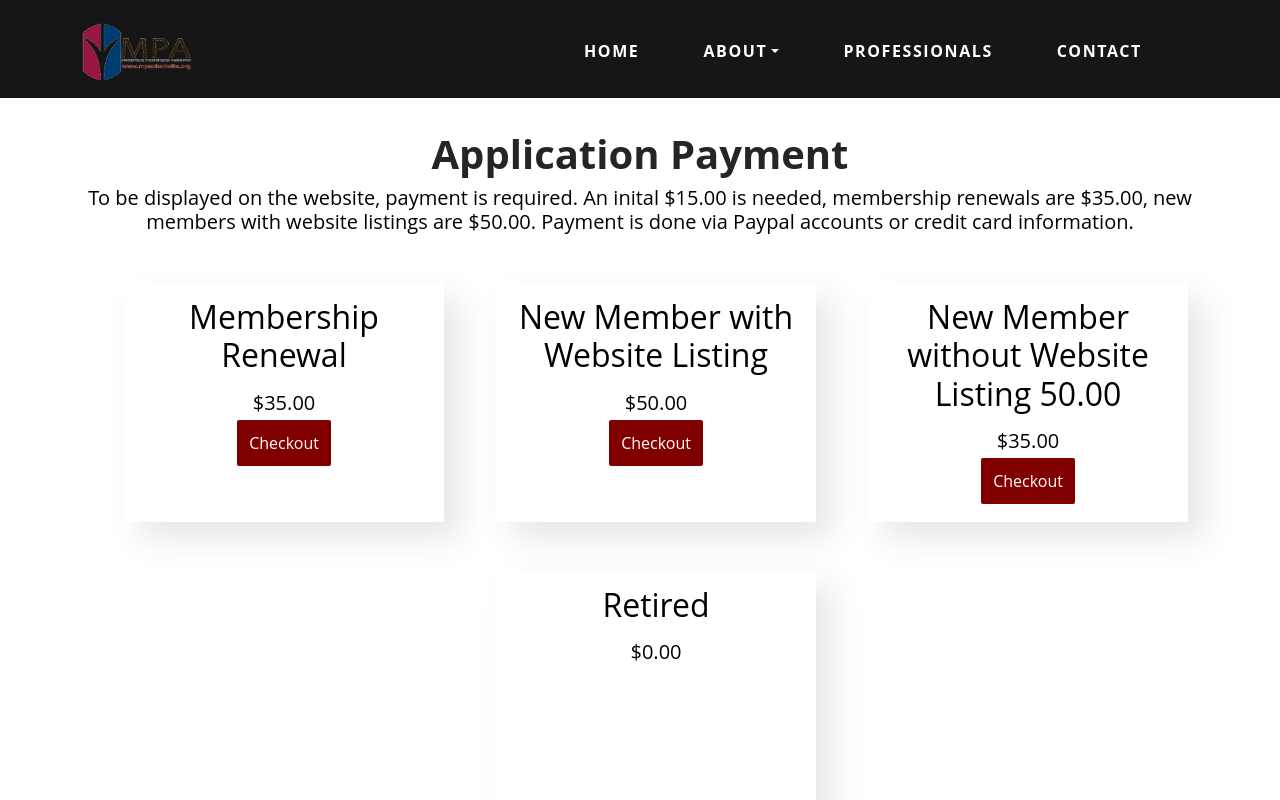
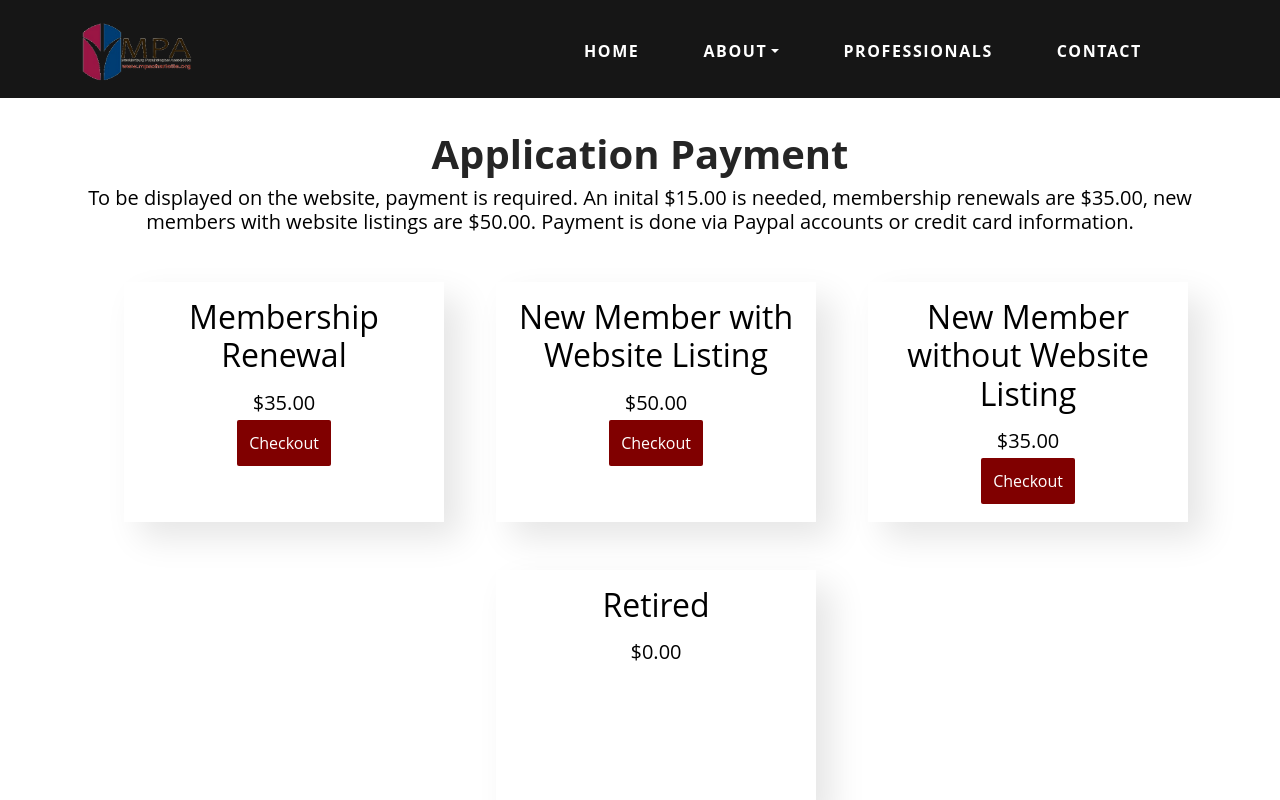
Before and after one commit to Clubin1/MpaFrontend, a React (Create React App) app: page /payment in a window 1280 px wide. Shown: the top 800 px of the page. Built offline with nearby package versions, Linux system fonts and the light colour scheme.

Commit message:
payment text changes

```diff
--- a/src/Components/Pages/Payment.js
+++ b/src/Components/Pages/Payment.js
@@ -64,7 +64,7 @@ function Payment() {
                             } </div>
                             <div className="pay-card">
                                 <h2>
-                                New Member without Website Listing 50.00
+                                New Member without Website Listing
                                 </h2>
                                 <h5 className="payment-offset">
                                    $35.00
```
Also changed, not shown: 1 other file (tests, documents, lock files or other folders).
